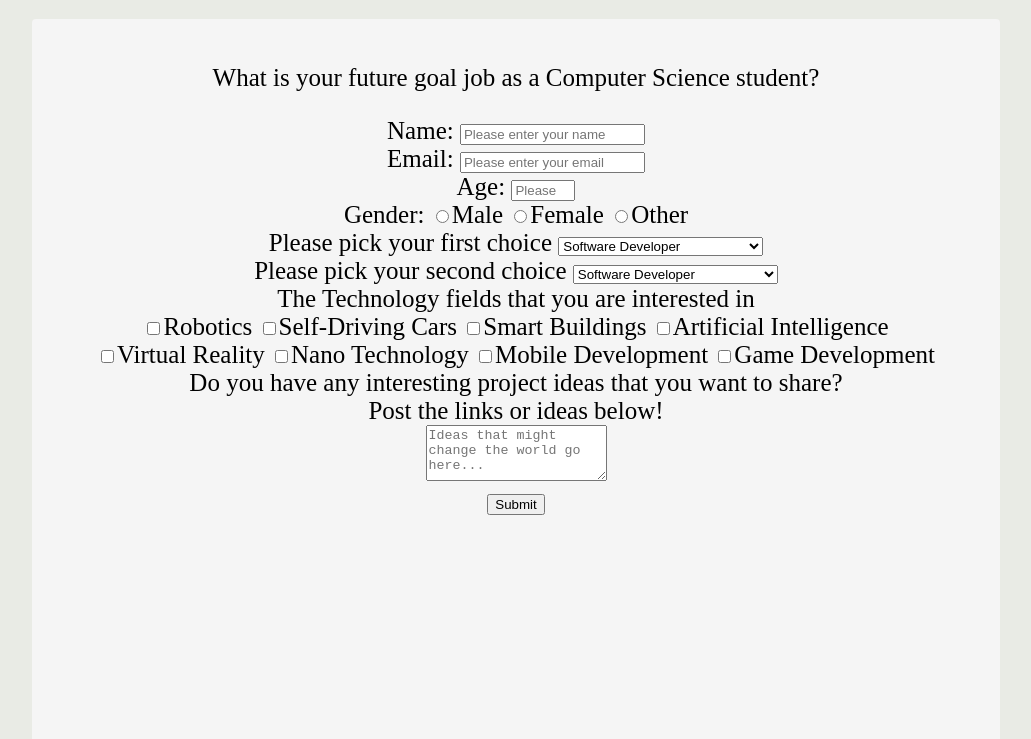
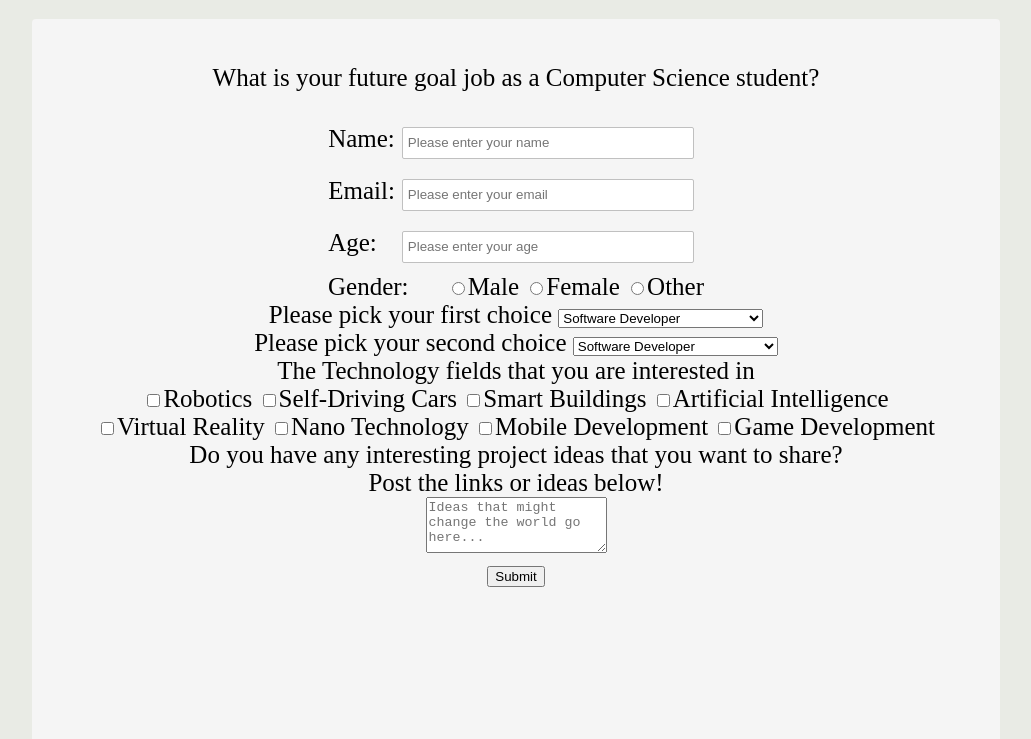
Before and after one commit to csc473s2019-webdev/hw3-p5-practice-with-html-css-forms-hongjiehuang, a plain HTML site: page index.html in a window 1280 px wide. Shown: the part 61-800 px from the top of the page, without its empty margins (124-1155 px from the left). Drawn offline with Linux system fonts and the light colour scheme.

Commit message:
adjust the label and input bar in css

```diff
--- a/index.html
+++ b/index.html
@@ -9,7 +9,7 @@
 </head>
 <body>
     <h1 id ="title">Survey Form</h1>
-    <div id="myform">
+    <div class="mysurvey">
         <p id="description">What is your future goal job as a Computer Science student? </p>
         <form id="survey-form">
             <div>
@@ -22,7 +22,7 @@
                 <input type="email" id="email" class="input-field" placeholder="Please enter your email" required>
 
             <div>
-                <label for="age" id="number-label">Age:</label>
+                <label for="age" id="number-label">  Age:</label>
                 <input type="number" id="number" class="input-field" placeholder="Please enter your age" min="1" max="120" required>
             </div>
 
--- a/style.css
+++ b/style.css
@@ -3,7 +3,7 @@ body {
     text-align: center;
 }
 
-#myform {
+.mysurvey {
     background-color:whitesmoke;
     width: 75%;
     margin: auto;
@@ -15,3 +15,28 @@ body {
     font-size: 25px;
     font-family: 'Raleway';
 }
+
+#name-label, #email-label, #number-label {
+    display: inline-block;
+    text-align: right;
+    width: 5%;
+    padding-right: 10px;
+}
+
+#gender-label{
+    display: inline-block;
+    text-align: right;
+    width: 5%;
+    padding-right: 65px;
+}
+
+
+
+.input-field {
+    height: 20px;
+    width: 280px;
+    padding: 5px;
+    margin: 10px;
+    border: 1px solid #c0c0c0;
+    border-radius: 2px;
+  }
```
